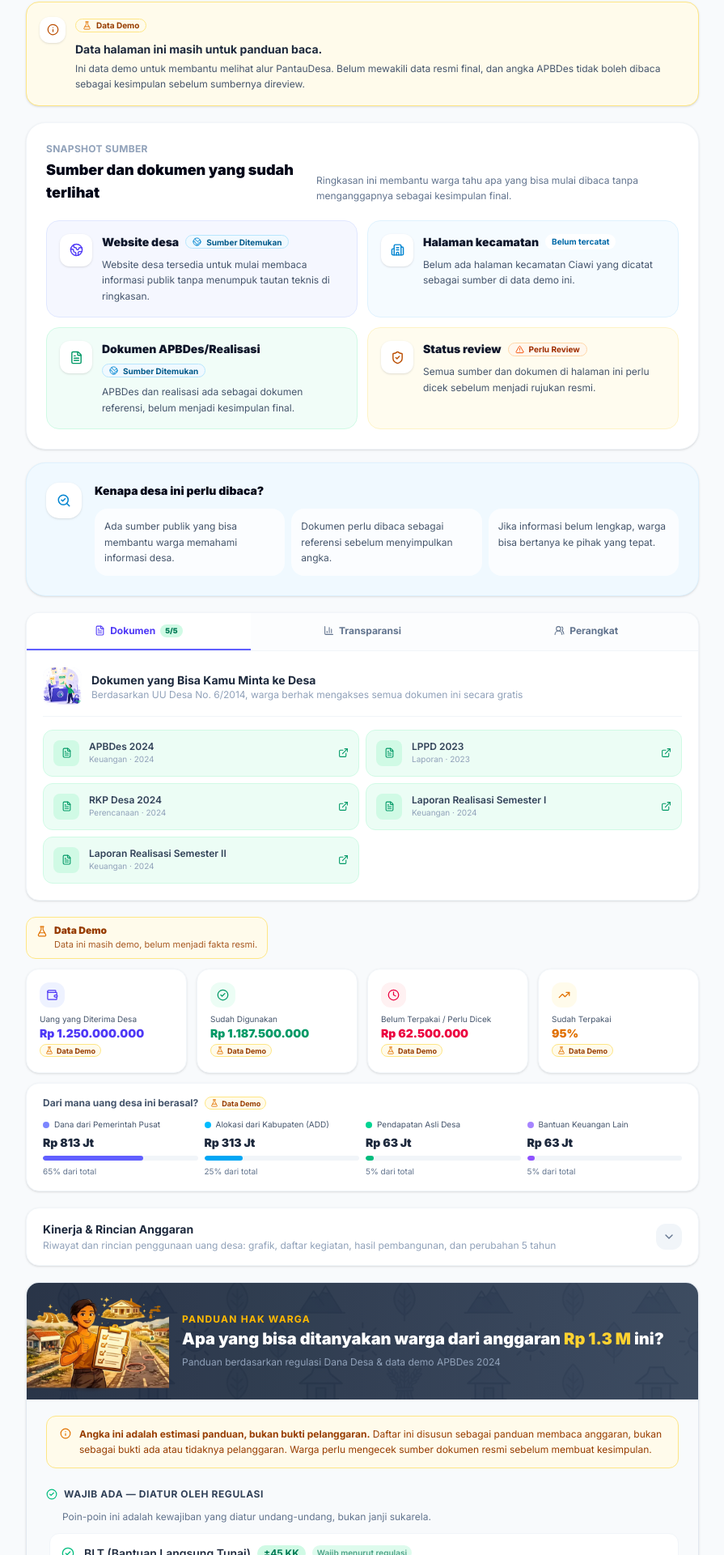
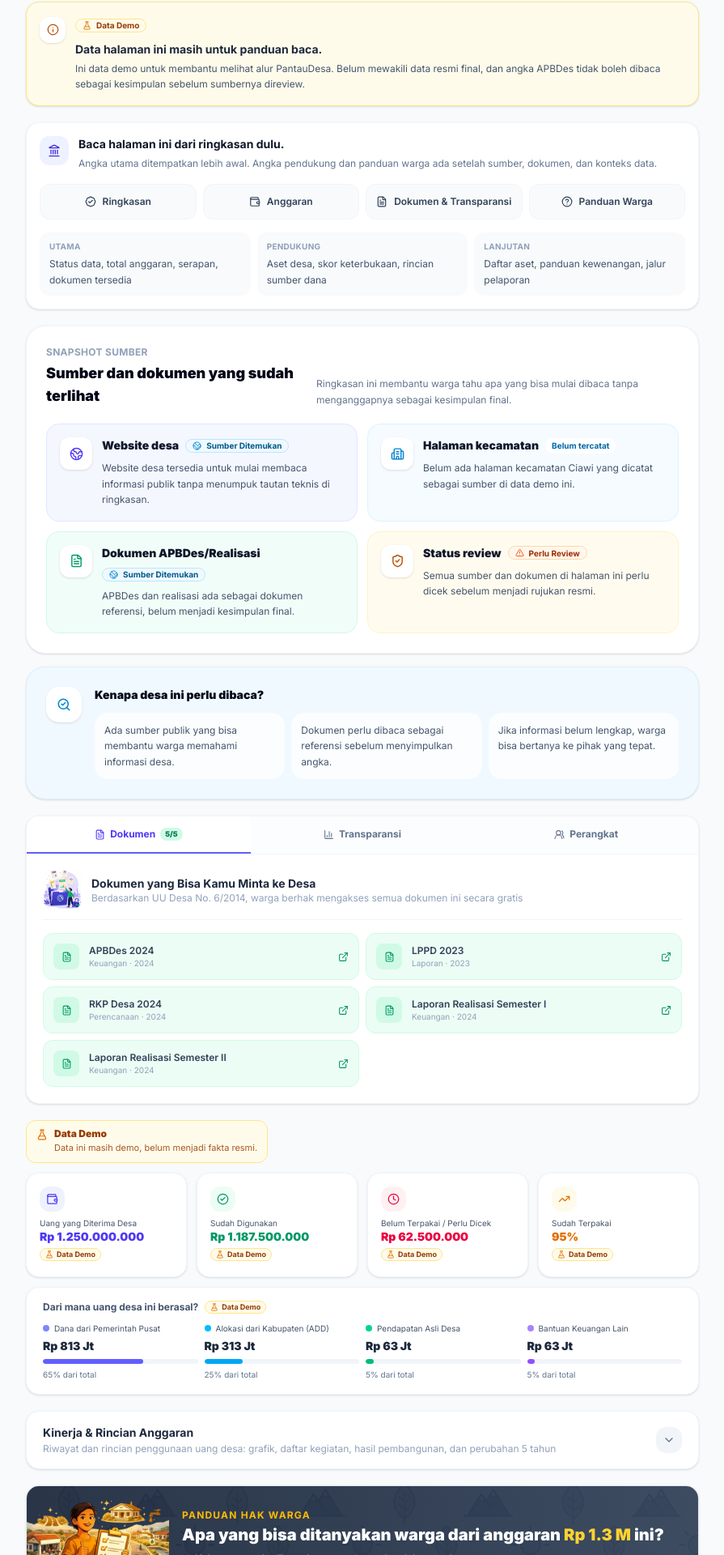
Before and after one commit to razornez/pantaudesa, a Next.js app: page /desa/1 in a window 1280 px wide. Shown: the part 628-2548 px from the top of the page at 81% size, without its empty margins (192-1087 px from the left). Built offline with nearby package versions, Linux system fonts and the light colour scheme; no server answers.

Commit message:
feat(civic-ui): guide comparisons and detail reading
Add comparison presets, homepage data-processing trust layer, detail section anchors, metric hierarchy guidance, and safer rights copy.

Initiated-by: Iwan (CEO)

Executed-by: Ujang (Fullstack)

Status: DONE_PENDING_REVIEW

```diff
--- a/src/app/bandingkan/page.tsx
+++ b/src/app/bandingkan/page.tsx
@@ -4,7 +4,7 @@ import { useState, useMemo } from "react";
 import Link from "next/link";
 import {
   ArrowLeftRight, Search, X, TrendingUp, TrendingDown,
-  Minus, MapPin, Users, ChevronRight, BarChart3,
+  Minus, MapPin, ChevronRight, BarChart3,
 } from "lucide-react";
 import { mockDesa } from "@/lib/mock-data";
 import { Desa } from "@/lib/types";
@@ -196,6 +196,28 @@ export default function BandingkanPage() {
   const [desaB, setDesaB] = useState<Desa | null>(null);
 
   const canCompare = desaA && desaB;
+  const presets = [
+    {
+      label: "Serapan tertinggi vs terendah",
+      hint: "Pura Harapan vs Sumber Rejeki",
+      left: mockDesa.find((d) => d.nama === "Desa Pura Harapan"),
+      right: mockDesa.find((d) => d.nama === "Desa Sumber Rejeki"),
+    },
+    {
+      label: "Kabupaten yang sama",
+      hint: "Sumber Rejeki vs Mekar Sari",
+      left: mockDesa.find((d) => d.nama === "Desa Sumber Rejeki"),
+      right: mockDesa.find((d) => d.nama === "Desa Mekar Sari"),
+    },
+    {
+      label: "Status Perlu Ditinjau",
+      hint: "Pura Harapan vs Pantai Indah",
+      left: mockDesa.find((d) => d.nama === "Desa Pura Harapan"),
+      right: mockDesa.find((d) => d.nama === "Desa Pantai Indah"),
+    },
+  ].filter((preset): preset is { label: string; hint: string; left: Desa; right: Desa } =>
+    Boolean(preset.left && preset.right)
+  );
 
   // Riwayat serapan terakhir 3 tahun
   const riwayatA = desaA?.riwayat?.slice(-3) ?? [];
@@ -234,6 +256,25 @@ export default function BandingkanPage() {
         />
       </div>
 
+      <div className="rounded-2xl border border-indigo-100 bg-white p-4 shadow-sm">
+        <p className="text-sm font-bold text-slate-800">
+          Tidak tahu mulai dari mana? Coba bandingkan:
+        </p>
+        <div className="mt-3 grid grid-cols-1 gap-2 sm:grid-cols-3">
+          {presets.map((preset) => (
+            <button
+              key={preset.label}
+              type="button"
+              onClick={() => { setDesaA(preset.left); setDesaB(preset.right); }}
+              className="rounded-xl border border-slate-100 bg-slate-50 px-3 py-3 text-left transition-colors hover:border-indigo-200 hover:bg-indigo-50 focus-visible:outline-none focus-visible:ring-2 focus-visible:ring-indigo-400"
+            >
+              <span className="block text-xs font-bold text-indigo-700">{preset.label}</span>
+              <span className="mt-1 block text-xs leading-relaxed text-slate-500">{preset.hint}</span>
+            </button>
+          ))}
+        </div>
+      </div>
+
       {/* ── Empty state ─────────────────────────────────────────────────────── */}
       {!canCompare && (
         <div className="bg-white rounded-2xl border border-slate-100 p-10 text-center space-y-3">
@@ -266,9 +307,9 @@ export default function BandingkanPage() {
             <p className="text-xs font-bold text-slate-500 uppercase tracking-wider">Serapan Anggaran</p>
             <div className="space-y-2">
               {[
-                { desa: desaA, side: "left" },
-                { desa: desaB, side: "right" },
-              ].map(({ desa, side }) => (
+                { desa: desaA },
+                { desa: desaB },
+              ].map(({ desa }) => (
                 <div key={desa.id}>
                   <div className="flex justify-between text-xs mb-1">
                     <span className="text-slate-500 truncate max-w-[160px]">{desa.nama}</span>
--- a/src/app/desa/[id]/page.tsx
+++ b/src/app/desa/[id]/page.tsx
@@ -11,6 +11,7 @@ import { BUDGET_ITEMS, DATA_DISCLAIMER, PENDAPATAN, PENGADUAN } from "@/lib/copy
 import { ASSETS } from "@/lib/assets";
 import DownloadButton from "@/components/desa/DownloadButton";
 import DesaDetailFirstView from "@/components/desa/DesaDetailFirstView";
+import DetailSectionNav from "@/components/desa/DetailSectionNav";
 import SourceDocumentSnapshotSection from "@/components/desa/SourceDocumentSnapshotSection";
 import KelengkapanDesa from "@/components/desa/KelengkapanDesa";
 import SeharusnyaAdaSection from "@/components/desa/SeharusnyaAdaSection";
@@ -79,17 +80,24 @@ export default async function DesaDetailPage({ params }: Props) {
       </div>
 
       {/* ── 1. FIRST VIEW — identity, status, safe framing (DETAIL-HIER-01/06, DETAIL-RISK-01) */}
-      <DesaDetailFirstView desa={desa} />
+      <div id="ringkasan">
+        <DesaDetailFirstView desa={desa} />
+      </div>
+
+      <DetailSectionNav />
 
       {/* ── 2. SOURCE & DOCUMENTS — source/doc proof before any numbers (DOC-01) */}
-      <SourceDocumentSnapshotSection desa={desa} />
+      <section id="dokumen-transparansi" className="space-y-5">
+        <SourceDocumentSnapshotSection desa={desa} />
 
       {/* ── 3. TRANSPARANSI — dokumen tab first, before budget numbers (METRIC-06) */}
-      <div id="dokumen-desa">
-        <TransparansiCard desa={desa} />
-      </div>
+        <div id="dokumen-desa">
+          <TransparansiCard desa={desa} />
+        </div>
+      </section>
 
       {/* ── 4. BUDGET RINGKASAN — after source/doc context (DETAIL-RISK-02, D-01) */}
+      <section id="anggaran" className="space-y-5">
       <div className="space-y-3">
 
         {/* Demo status strip — DETAIL-RISK-01/02 */}
@@ -151,8 +159,10 @@ export default async function DesaDetailPage({ params }: Props) {
 
       {/* ── 5. KINERJA ANGGARAN — after budget context */}
       <KinerjaAnggaranCard desa={desa} />
+      </section>
 
       {/* ── 6. HAK WARGA — estimasi panduan, bukan bukti (RIGHTS-01, RIGHTS-06) */}
+      <section id="panduan-warga" className="space-y-5">
       <SeharusnyaAdaSection desa={desa} />
 
       {/* ── 7. TANYAKAN KE PIHAK YANG TEPAT ──────────────────────────────── */}
@@ -234,6 +244,7 @@ export default async function DesaDetailPage({ params }: Props) {
           </div>
         </div>
       </div>
+      </section>
 
       {/* Data note */}
       <p className="text-[10px] text-slate-400 text-center px-4">
--- a/src/app/page.tsx
+++ b/src/app/page.tsx
@@ -9,6 +9,7 @@ import DesaLeaderboard from "@/components/home/DesaLeaderboard";
 import AlertDiniSection from "@/components/home/AlertDiniSection";
 import CitizenJourneySection from "@/components/home/CitizenJourneySection";
 import DataStatusCardsSection from "@/components/home/DataStatusCardsSection";
+import DataProcessingTrustSection from "@/components/home/DataProcessingTrustSection";
 import DocumentDeskSection from "@/components/home/DocumentDeskSection";
 import PilotAreaStorySection from "@/components/home/PilotAreaStorySection";
 import PondasiTransparansiSection from "@/components/home/PondasiTransparansiSection";
@@ -77,6 +78,7 @@ export default function HomePage() {
 
       <CitizenJourneySection />
       <DataStatusCardsSection />
+      <DataProcessingTrustSection />
       <DocumentDeskSection />
       <PilotAreaStorySection />
       <PondasiTransparansiSection />
--- /dev/null
+++ b/src/components/desa/DetailSectionNav.tsx
@@ -0,0 +1,68 @@
+import { BadgeCheck, FileText, HelpCircle, Landmark, Wallet } from "lucide-react";
+
+const sections = [
+  { href: "#ringkasan", label: "Ringkasan", icon: BadgeCheck },
+  { href: "#anggaran", label: "Anggaran", icon: Wallet },
+  { href: "#dokumen-transparansi", label: "Dokumen & Transparansi", icon: FileText },
+  { href: "#panduan-warga", label: "Panduan Warga", icon: HelpCircle },
+];
+
+const metricGroups = [
+  {
+    title: "Utama",
+    items: "Status data, total anggaran, serapan, dokumen tersedia",
+  },
+  {
+    title: "Pendukung",
+    items: "Aset desa, skor keterbukaan, rincian sumber dana",
+  },
+  {
+    title: "Lanjutan",
+    items: "Daftar aset, panduan kewenangan, jalur pelaporan",
+  },
+];
+
+export default function DetailSectionNav() {
+  return (
+    <section className="rounded-2xl border border-slate-100 bg-white p-4 shadow-sm">
+      <div className="flex items-start gap-3">
+        <div className="hidden h-9 w-9 flex-shrink-0 items-center justify-center rounded-xl bg-indigo-50 text-indigo-700 sm:flex">
+          <Landmark size={16} aria-hidden />
+        </div>
+        <div className="min-w-0 flex-1">
+          <p className="text-sm font-bold text-slate-900">Baca halaman ini dari ringkasan dulu.</p>
+          <p className="mt-1 text-xs leading-relaxed text-slate-500">
+            Angka utama ditempatkan lebih awal. Angka pendukung dan panduan warga ada setelah sumber, dokumen, dan konteks data.
+          </p>
+        </div>
+      </div>
+
+      <div className="mt-4 grid grid-cols-2 gap-2 sm:grid-cols-4">
+        {sections.map((section) => {
+          const Icon = section.icon;
+          return (
+            <a
+              key={section.href}
+              href={section.href}
+              className="inline-flex min-h-[44px] items-center justify-center gap-2 rounded-xl border border-slate-100 bg-slate-50 px-3 text-xs font-semibold text-slate-700 transition-colors hover:border-indigo-200 hover:bg-indigo-50 hover:text-indigo-700 focus-visible:outline-none focus-visible:ring-2 focus-visible:ring-indigo-400"
+            >
+              <Icon size={14} aria-hidden />
+              {section.label}
+            </a>
+          );
+        })}
+      </div>
+
+      <div className="mt-4 grid grid-cols-1 gap-2 sm:grid-cols-3">
+        {metricGroups.map((group) => (
+          <div key={group.title} className="rounded-xl bg-slate-50 px-3 py-2.5">
+            <p className="text-[10px] font-bold uppercase tracking-wide text-slate-400">
+              {group.title}
+            </p>
+            <p className="mt-1 text-xs leading-relaxed text-slate-600">{group.items}</p>
+          </div>
+        ))}
+      </div>
+    </section>
+  );
+}
--- a/src/components/desa/SeharusnyaAdaSection.tsx
+++ b/src/components/desa/SeharusnyaAdaSection.tsx
@@ -43,15 +43,15 @@ const STATUS_CONFIG: Record<ExpectedStatus, {
 };
 
 const SECTION_TITLE: Record<ExpectedStatus, string> = {
-  wajib:        "Wajib Ada — Diatur oleh Regulasi",
+  wajib:        "Ada Dasar Regulasi",
   direncanakan: "Sudah Direncanakan dalam APBDes",
   tanyakan:     "Bisa Ditanyakan ke Desa",
 };
 
 const SECTION_DESC: Record<ExpectedStatus, string> = {
-  wajib:        "Poin-poin ini adalah kewajiban yang diatur undang-undang, bukan janji sukarela.",
-  direncanakan: "Ini yang sudah masuk dalam rencana anggaran desa tahun ini berdasarkan data demo.",
-  tanyakan:     "Warga berhak bertanya soal ini — data di bawah adalah panduan, bukan kesimpulan ada atau tidaknya pelanggaran.",
+  wajib:        "Ada dasar regulasi umum, tetapi penerapannya tetap perlu dicek pada aturan, musyawarah, dan dokumen desa terkait.",
+  direncanakan: "Masuk rencana anggaran dalam data demo. Cek dokumen APBDes sebelum menjadikannya rujukan.",
+  tanyakan:     "Warga bisa bertanya soal ini dengan tenang. Daftar ini bukan kesimpulan ada atau tidaknya pelanggaran.",
 };
 
 const TONE_STYLE: Record<string, { bg: string; border: string; text: string; badge: string }> = {
@@ -150,9 +150,10 @@ export default function SeharusnyaAdaSection({ desa }: Props) {
               <span className="text-amber-300">{formatRupiah(desa.totalAnggaran)}</span>
               {" "}ini?
             </h2>
-            <p className="text-slate-400 text-xs mt-2">
-              Panduan berdasarkan regulasi Dana Desa &amp; data demo APBDes {desa.tahun}
-            </p>
+            <ul className="mt-2 list-disc space-y-1 pl-4 text-xs text-slate-400">
+              <li>Hak warga perlu dibaca bersama aturan dan dokumen desa.</li>
+              <li>Estimasi ini panduan bertanya, bukan kondisi aktual final.</li>
+            </ul>
           </div>
         </div>
       </div>
--- /dev/null
+++ b/src/components/home/DataProcessingTrustSection.tsx
@@ -0,0 +1,80 @@
+import {
+  BadgeCheck,
+  ClipboardCheck,
+  FileSearch,
+  Globe2,
+  Tags,
+  type LucideIcon,
+} from "lucide-react";
+
+type Step = {
+  title: string;
+  body: string;
+  icon: LucideIcon;
+};
+
+const steps: Step[] = [
+  {
+    title: "Sumber publik ditemukan",
+    body: "PantauDesa menandai tautan atau dokumen publik yang bisa mulai dibaca warga.",
+    icon: Globe2,
+  },
+  {
+    title: "Dokumen diklasifikasi",
+    body: "Dokumen dipisahkan sebagai APBDes, realisasi, profil, atau bahan pendukung.",
+    icon: FileSearch,
+  },
+  {
+    title: "Data ditandai statusnya",
+    body: "Setiap angka penting diberi konteks seperti Data Demo, Sumber Ditemukan, atau Perlu Review.",
+    icon: Tags,
+  },
+  {
+    title: "Review dilakukan",
+    body: "Informasi perlu dicek lagi sebelum dipakai sebagai rujukan, apalagi untuk klaim resmi.",
+    icon: ClipboardCheck,
+  },
+  {
+    title: "Warga membaca dengan konteks",
+    body: "Hasil akhirnya membantu warga bertanya lebih tepat, bukan langsung menyimpulkan pelanggaran.",
+    icon: BadgeCheck,
+  },
+];
+
+export default function DataProcessingTrustSection() {
+  return (
+    <section className="rounded-2xl border border-slate-100 bg-white p-5 shadow-sm sm:p-6">
+      <div className="max-w-3xl">
+        <p className="text-xs font-semibold uppercase tracking-wide text-emerald-700">
+          Metodologi ringkas
+        </p>
+        <h2 className="mt-1 text-lg font-bold text-slate-900">
+          Bagaimana data diproses?
+        </h2>
+        <p className="mt-2 text-sm leading-relaxed text-slate-600">
+          PantauDesa menampilkan data sebagai bahan baca awal. Status, sumber, dan batasan klaim sengaja ditaruh dekat angka agar warga tidak mengira data demo sebagai keputusan resmi.
+        </p>
+      </div>
+
+      <div className="mt-5 grid grid-cols-1 gap-3 md:grid-cols-5">
+        {steps.map((step, index) => {
+          const Icon = step.icon;
+          return (
+            <div key={step.title} className="rounded-xl border border-slate-100 bg-slate-50 p-3">
+              <div className="flex items-center gap-2">
+                <div className="flex h-8 w-8 flex-shrink-0 items-center justify-center rounded-lg bg-white text-emerald-700">
+                  <Icon size={15} aria-hidden />
+                </div>
+                <span className="text-[10px] font-bold uppercase tracking-wide text-slate-400">
+                  Langkah {index + 1}
+                </span>
+              </div>
+              <p className="mt-3 text-sm font-bold leading-snug text-slate-900">{step.title}</p>
+              <p className="mt-1 text-xs leading-relaxed text-slate-500">{step.body}</p>
+            </div>
+          );
+        })}
+      </div>
+    </section>
+  );
+}
--- a/src/lib/copy.ts
+++ b/src/lib/copy.ts
@@ -166,7 +166,7 @@ export const SEHARUSNYA_ADA = {
   estimasiCaution: "Angka ini adalah estimasi panduan, bukan bukti pelanggaran.",
   sectionDisclaimer: "Daftar ini disusun sebagai panduan membaca anggaran, bukan sebagai bukti ada atau tidaknya pelanggaran. Warga perlu mengecek sumber dokumen resmi sebelum membuat kesimpulan.",
   statusLabels: {
-    wajib:        "Wajib menurut regulasi",
+    wajib:        "Ada dasar regulasi",
     direncanakan: "Masuk rencana APBDes",
     tanyakan:     "Perlu ditanyakan ke desa",
   },
```
Also changed, not shown: 1 other file (tests, documents, lock files or other folders).
